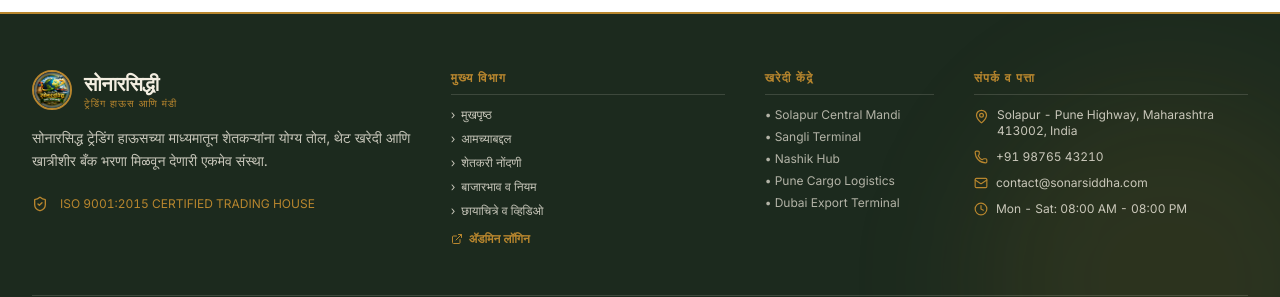
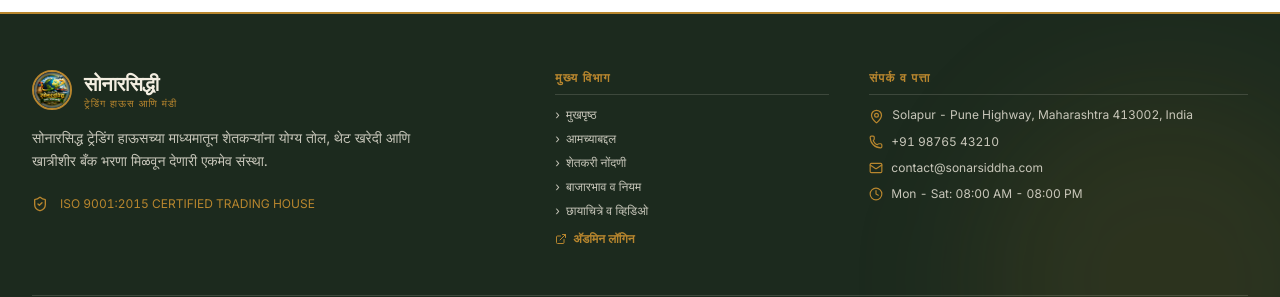
Before and after one commit to Jaydippawar25/sonarsiddha, a React (Vite) app in the folder frontend/: page / in a window 1280 px wide. Shown: the part 3276-3573 px from the top of the page. Built offline with nearby package versions, Linux system fonts and the light colour scheme; no server answers; the database is empty; a web font is replaced by a local one.

Commit message:
Remove Mandi Hubs list from Footer.jsx

```diff
--- a/frontend/src/components/Footer.jsx
+++ b/frontend/src/components/Footer.jsx
@@ -15,8 +15,8 @@
       <div className="max-w-7xl mx-auto px-4 sm:px-6 lg:px-8 py-14 relative z-10">
         <div className="grid grid-cols-1 md:grid-cols-2 lg:grid-cols-12 gap-10">
 
-          {/* Column 1: Brand & Mission (4 Cols) */}
-          <div className="lg:col-span-4 space-y-4 text-left">
+          {/* Column 1: Brand & Mission (5 Cols) */}
+          <div className="lg:col-span-5 space-y-4 text-left">
             <div className="flex items-center gap-3">
               <img src={logo} alt="Sonarsiddhi Logo" className="w-10 h-10 rounded-full border-2 border-[#B8862E] object-cover" />
               <div>
@@ -80,22 +80,8 @@
             </ul>
           </div>
 
-          {/* Column 3: Mandi Outlets & Hubs (2 Cols) */}
-          <div className="lg:col-span-2 space-y-3 text-left">
-            <h4 className="font-mono text-xs uppercase tracking-widest text-[#B8862E] font-bold border-b border-[#F3EEE1]/15 pb-2">
-              {isMr ? 'खरेदी केंद्रे' : 'Mandi Hubs'}
-            </h4>
-            <ul className="space-y-1.5 font-mono text-xs text-[#F3EEE1]/70">
-              <li>• Solapur Central Mandi</li>
-              <li>• Sangli Terminal</li>
-              <li>• Nashik Hub</li>
-              <li>• Pune Cargo Logistics</li>
-              <li>• Dubai Export Terminal</li>
-            </ul>
-          </div>
-
-          {/* Column 4: Contact Info (3 Cols) */}
-          <div className="lg:col-span-3 space-y-3 text-left">
+          {/* Column 3: Contact Info (4 Cols) */}
+          <div className="lg:col-span-4 space-y-3 text-left">
             <h4 className="font-mono text-xs uppercase tracking-widest text-[#B8862E] font-bold border-b border-[#F3EEE1]/15 pb-2">
               {isMr ? 'संपर्क व पत्ता' : 'Contact & Office'}
             </h4>
```
